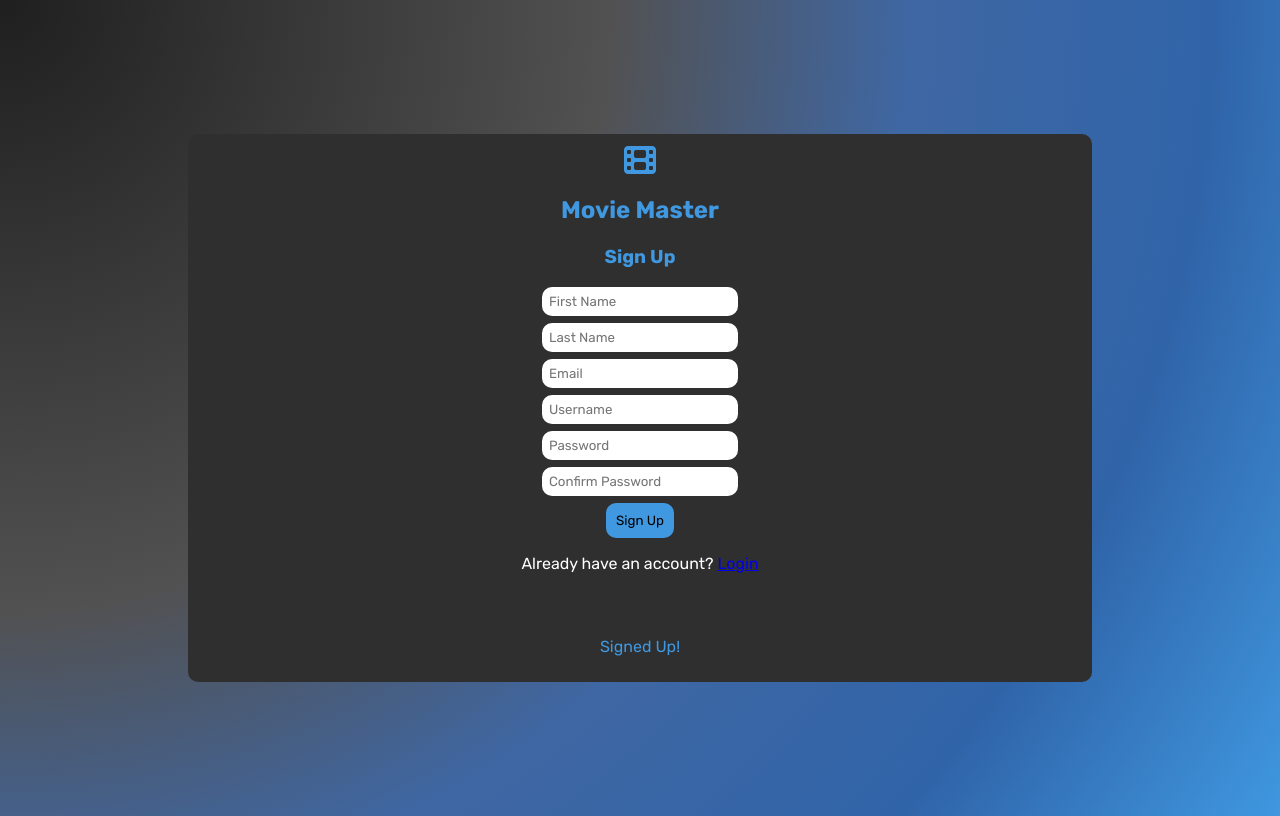
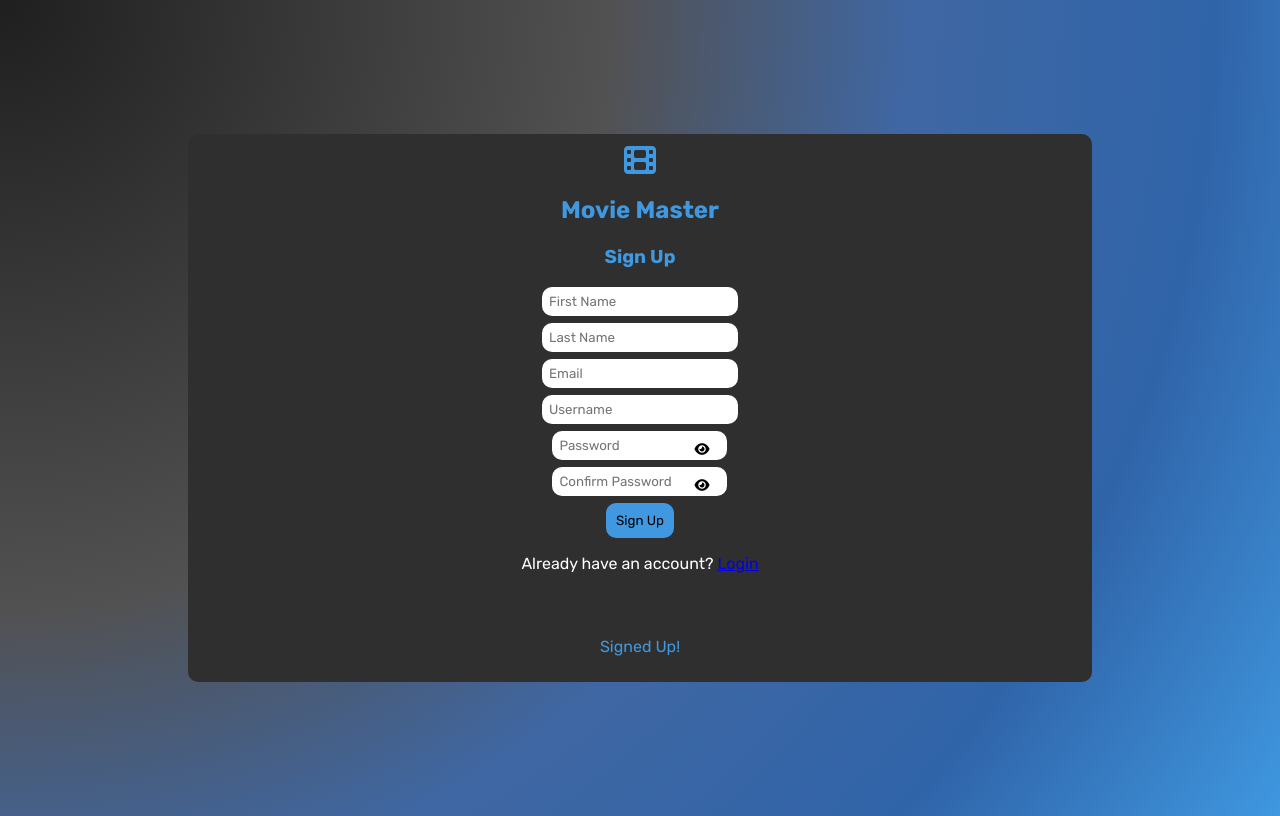
Before and after one commit to iruobej/movie-master, a React (Vite) app: page /signup in a window 1280 px wide. Built offline with nearby package versions, Linux system fonts and the light colour scheme.

Commit message:
added password hide/unhide functionality, started search page

```diff
--- a/components/Home.tsx
+++ b/components/Home.tsx
@@ -1,19 +1,53 @@
 import Navbar from './Navbar.tsx';
-import { useEffect } from 'react'
+import { useEffect, useState } from 'react'
 import { useNavigate } from 'react-router-dom'
+import type { User } from '../types/User.ts';
+
+
 function Home() {
+    const navigate = useNavigate(); //hooks shouldnt be inside of other hooks. useNavigate only needs to be called once
+
+    const [user, setUser] = useState<User | null> (null);
+    const [open, setOpen] = useState(false);
+
     useEffect(() => {
+        document.body.classList.remove("login", "home");
+        document.body.classList.add("home");
+
+        //Protecting the page
         const isLoggedIn = localStorage.getItem("loggedIn");
-        const navigate = useNavigate();
 
         if(!isLoggedIn) {
-            navigate('/home');
+            navigate('/login');
         }
+
+        //Loading current user from login
+        const storedUser = localStorage.getItem("currentUser");
+        if (!storedUser) {
+            navigate("/login")
+            return; //stopping the rest of the effect from running
+        }
+
+        //Converting JSON string back to object to store in state
+        const parsedUser = JSON.parse(storedUser);
+        setUser(parsedUser);
+
     }, []) //dependency array so useEffect only runs once
+
+    const token = import.meta.env.VITE_TMDB_TOKEN;
     return(
         <>
-            <Navbar></Navbar>
-            <p>This is home</p>
+            <button
+                type="button"
+                className="hamburger"
+                onClick={() => setOpen(true)}
+            >
+                <i className="fa-solid fa-bars" style={{color: "#3f98e0"}}></i>
+            </button>
+            <Navbar open={open} onClose={() => setOpen(false)}/>
+            {user && <h1>Welcome back, {user.firstname}</h1>}
+            <h2>Trending movies</h2>
+            <h2>Movies you would like</h2>
         </>
     )
 }
--- a/components/Login.tsx
+++ b/components/Login.tsx
@@ -1,19 +1,20 @@
 import { Link, useNavigate } from "react-router-dom"
-import { useState, type SyntheticEvent} from "react"
-
-type User = {
-    firstname: string;
-    lastname: string;
-    email: string;
-    username: string;
-    password: string;
-}
+import { useState, useEffect, type SyntheticEvent} from "react"
+import type { User } from '../types/User.ts'; //must import types in this format
 
 function Login() {
     const [username, setUsername] = useState("");
     const [password, setPassword] = useState("");
+    const [seeText, setSeeText] = useState(false);
+    const [seeCText, setSeeCText] = useState(false);
     const [error, setError] = useState("");
     const navigate = useNavigate();
+
+    useEffect(() => {
+            document.body.classList.remove("login", "home");
+            document.body.classList.add("login");
+    }, []) //empty d.array mean it will only execute once with no refreshes
+
 
     const handleSubmit = (e: SyntheticEvent) => {
         e.preventDefault(); //stopping page refresh, which would clear inputs
@@ -37,6 +38,7 @@ function Login() {
         //If found, log in
         if (foundUser) {
             localStorage.setItem("loggedIn", "true");
+            localStorage.setItem("currentUser", JSON.stringify(foundUser));
             navigate("/home");
         } else {
             setError("Invalid username or password");
@@ -54,11 +56,14 @@ function Login() {
                         placeholder="Username"
                         onChange={(e) => setUsername(e.target.value)}
                     />
-                    <input
-                        type="password"
-                        placeholder="Password"
-                        onChange={(e) => setPassword(e.target.value)}
-                    />
+                    <div className="password-block">
+                        <input
+                            type={seeText? "text" : "password"}
+                            placeholder="Password"
+                            onChange={(e) => setPassword(e.target.value)}
+                        />
+                        <button type="button"  onClick={() => setSeeText(prev => !prev)}><i className={seeText ? "fa-solid fa-eye-slash" : "fa-solid fa-eye"}></i></button> {/*type=button stops form from auto submitting*/}
+                    </div>
                     <button type="submit" className="loginBtn">Login</button>
                     <p style={{color: "#fff"}}>Dont have an account? <Link to="/signup">Sign Up</Link> </p>
                     {error && <p style={{color:"red"}}>{error}</p>}
--- a/components/Navbar.tsx
+++ b/components/Navbar.tsx
@@ -1,14 +1,27 @@
-function Navbar() {
+type Props = {
+  open: boolean;
+  onClose: () => void;
+};
+
+function Navbar({ open, onClose }: Props) {
   return (
-        <div className="navbar">
+    <nav className={`sidebar ${open ? "sidebar-open" : ""}`}>
+      <div className="sidebar-header">
         <i className="fa-solid fa-film"></i>
         <h1>Movie Master</h1>
+
+        <button type="button" className="icon-btn" onClick={onClose}>
+          ✕
+        </button>
+      </div>
+
       <ul>
         <li>Search</li>
         <li>Watchlist</li>
+        <li>Logout</li>
       </ul>
-        </div>
-    )
+    </nav>
+  );
 }
 
-export default Navbar
+export default Navbar;
--- /dev/null
+++ b/components/Search.tsx
@@ -0,0 +1,4 @@
+function Search() {
+
+}
+export default Search;
--- a/components/SignUp.tsx
+++ b/components/SignUp.tsx
@@ -1,5 +1,5 @@
 import { Link } from "react-router-dom"
-import { useState, type SyntheticEvent} from "react"
+import { useState, useEffect, type SyntheticEvent} from "react"
 function SignUp() {
     const [firstname, setFirstname] = useState("");
     const [lastname, setLastname] = useState("");
@@ -8,6 +8,14 @@ function SignUp() {
     const [password, setPassword] = useState("");
     const [cpassword, setCpassword] = useState("");
     const [errors, setErrors] = useState<string[]>([])
+    const [seeText, setSeeText] = useState(false);
+    const [seeCText, setSeeCText] = useState(false);
+
+    useEffect(() => {
+        document.body.classList.remove("login", "home");
+        document.body.classList.add("login");
+    }, [])
+
     const handleSubmit = (e: SyntheticEvent) => {
         e.preventDefault();
         const errorList: string[] = [];
@@ -53,6 +61,7 @@ function SignUp() {
         alert("Account created! You can now log in.");
     }
 
+
     return  (
         <div className="wrapper">
             <div className="card">
@@ -80,16 +89,22 @@ function SignUp() {
                         placeholder="Username"
                         onChange={(e) => setUsername(e.target.value)}
                     />
+                    <div className="password-block">
                         <input
-                        type="password"
+                            type={seeText? "text" : "password"}
                             placeholder="Password"
                             onChange={(e) => setPassword(e.target.value)}
                         />
+                        <button onClick={() => setSeeText(prev => !prev)}><i className={seeText ? "fa-solid fa-eye-slash" : "fa-solid fa-eye"}></i></button>
+                    </div>
+                    <div className="password-block">
                         <input
-                        type="password"
+                            type={seeCText? "text" : "password"}
                             placeholder="Confirm Password"
                             onChange={(e) => setCpassword(e.target.value)}
                         />
+                        <button type="button" onClick={() => setSeeCText(prev => !prev)}><i className={seeCText ? "fa-solid fa-eye-slash" : "fa-solid fa-eye"}></i></button>
+                    </div>
                     <button type="submit" className="loginBtn">Sign Up</button>
                     <p style={{color: "#fff"}}>Already have an account? <Link to="/">Login</Link> </p>
                     {errors && <ul style={{color: "red", textAlign: "left"}}>
--- a/src/App.css
+++ b/src/App.css
@@ -8,13 +8,21 @@
 body {
     color: var(--text-color);
     font-family: var(--font);
+}
+
+body.login {
     background-image: radial-gradient(
         circle at top left,
         var(--bg-color) 0%,
         rgb(82, 81, 81) 40%,
         rgb(63, 103, 163) 60%,
         rgb(48, 100, 169) 80%,
-        var(--text-color) 100%);
+        var(--text-color) 100%
+    );
+}
+
+body.home {
+    background-color: var(--bg-color);
 }
 
 .navbar {
@@ -86,3 +94,57 @@ form {
     border: none;
     font-family: var(--font);
 }
+
+.password-block{
+  position: relative;
+  width: 100%;
+  max-width: 175px;   /* match your other inputs */
+  margin: 0 auto;
+}
+
+.password-block input{
+  width: 100%;
+  box-sizing: border-box;
+  padding-right: 42px;
+}
+
+.password-block button{
+  position: absolute;
+  right: 12px;
+  top: 50%;
+  transform: translateY(-50%);
+  background: none;
+  border: none;
+  cursor: pointer;
+}
+
+.sidebar {
+    position: fixed; /*so it wont scroll off*/
+    top: 0;
+    left: 0;
+    height: 100vh;
+    width: 260px;
+    background: var(--light-grey);
+    transform: translateX(-100%);
+    transition: transform 200ms ease;
+    z-index: 30;
+    padding: 12px;
+}
+
+/*For when the open boolean is true*/
+.sidebar-open {
+    transform: translateX(0); /*Moving sidebar back onto the screen*/
+}
+
+.sidebar-header {
+    display: flex;
+    align-items: center;
+    justify-content: space-between;
+}
+
+.hamburger {
+    background: none;
+    border: none;
+    font-size: 22px;
+    cursor: pointer;
+}
--- /dev/null
+++ b/src/vite-env.d.ts
@@ -0,0 +1 @@
+/// <reference types="vite/client" />
--- /dev/null
+++ b/types/User.ts
@@ -0,0 +1,7 @@
+export type User = {
+    firstname: string;
+    lastname: string;
+    email: string;
+    username: string;
+    password: string;
+}
```
Also changed, not shown: 2 other files (tests, documents, lock files or other folders). Lines whose indentation alone changed are shown as unchanged.
